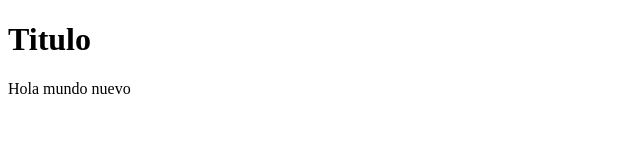
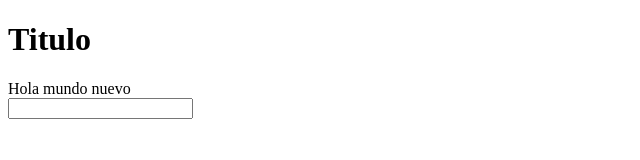
Before and after one commit to kevinsalcedo95/git-tutorial, a plain HTML site: page index.html in a window 1280 px wide. Shown: the whole page, without its empty margins (0-640 px from the left). Drawn offline with Linux system fonts and the light colour scheme.

Commit message:
Agregado formulario basico

```diff
--- a/index.html
+++ b/index.html
@@ -9,6 +9,10 @@
     <h1>Titulo</h1>
     <div>
         Hola mundo nuevo
+
+        <form action="#" method="POST">
+            <input type="text">
+        </form>
     </div>
 </body>
 </html>
```
